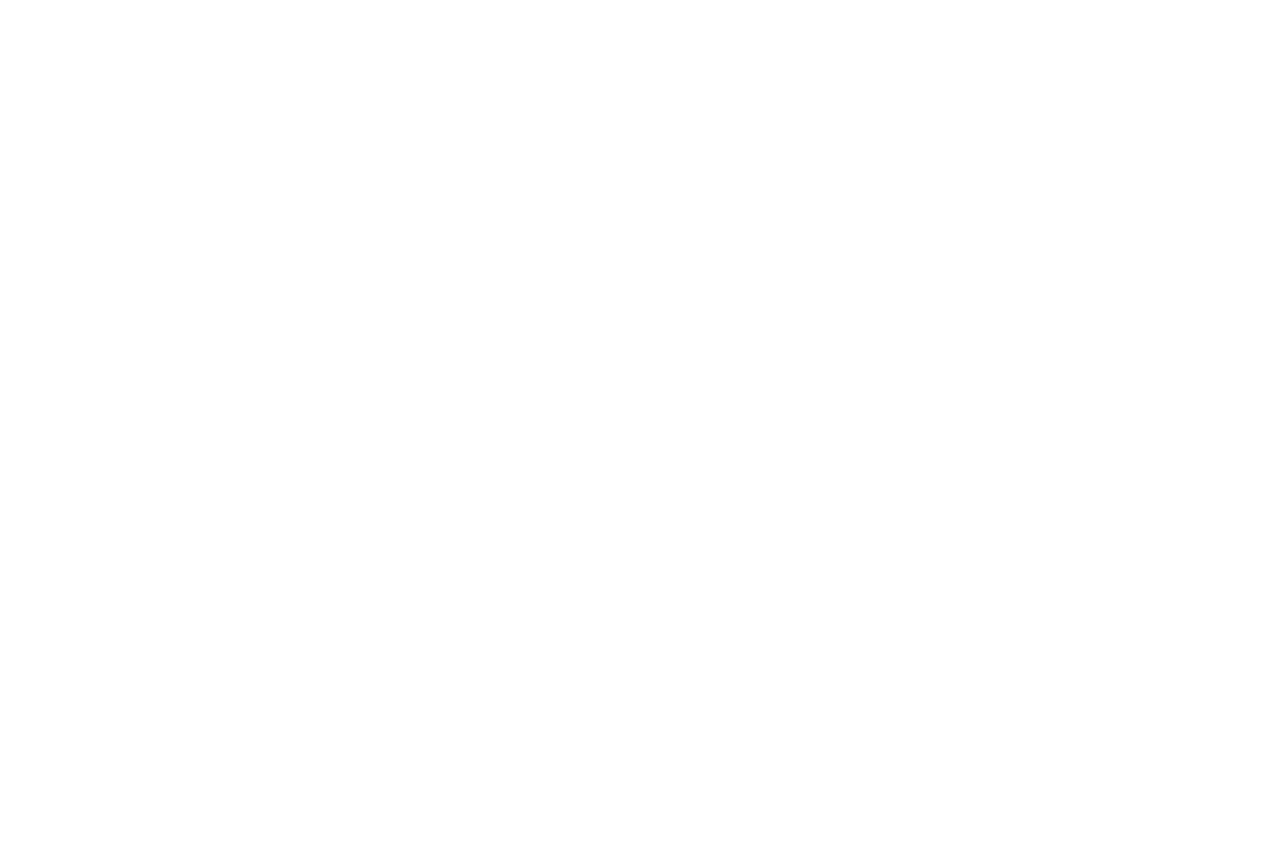
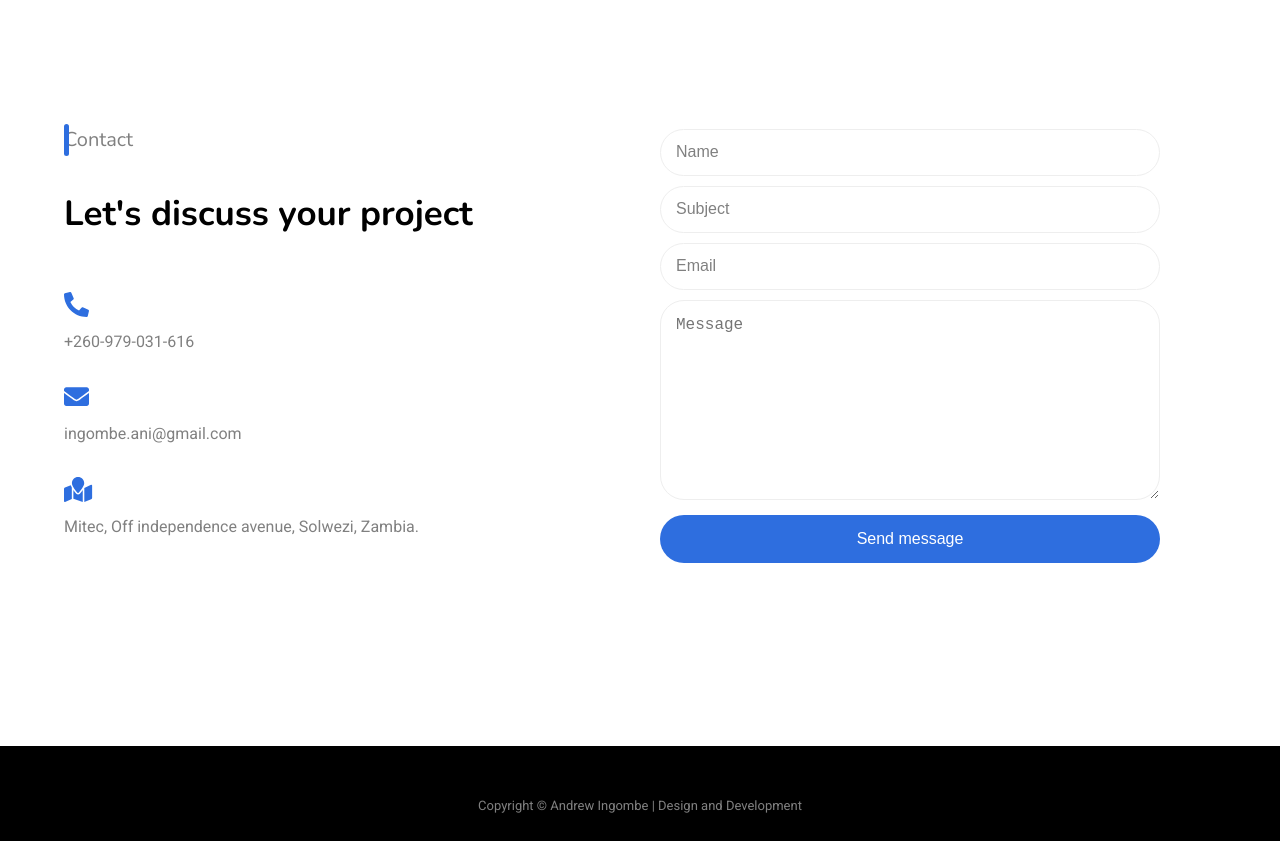
Before and after one commit to Andrewingombe/react_portfolio_website, a React (Create React App) app: page / in a window 1280 px wide. Shown: the part 3220-4061 px from the top of the page. Before the commit the page ends 3066 px from the top, so only its background shows below. Built offline with nearby package versions, Linux system fonts and the light colour scheme.

Commit message:
Finish working on navbar and footer

```diff
--- a/package.json
+++ b/package.json
@@ -10,6 +10,7 @@
     "@testing-library/jest-dom": "^5.14.1",
     "@testing-library/react": "^11.2.7",
     "@testing-library/user-event": "^12.8.3",
+    "emailjs-com": "^3.2.0",
     "react": "^17.0.2",
     "react-dom": "^17.0.2",
     "react-scripts": "4.0.3",
--- a/public/index.html
+++ b/public/index.html
@@ -20,6 +20,7 @@
 
       html {
         font-size: 62.5%;
+        scroll-behavior: smooth;
       }
 
       body {
--- a/src/App.jsx
+++ b/src/App.jsx
@@ -3,13 +3,21 @@ import "./App.scss";
 import Hero from "./components/hero/Hero";
 import About from "./components/about/About";
 import Projects from "./components/projects/Projects";
+import Contact from "./components/contact/Contact";
+import Header from "./components/header/Header";
+import Footer from "./components/footer/Footer";
 
 function App() {
   return (
-    <div className="container">
-      <Hero />
-      <About />
-      <Projects />
+    <div>
+      <Header />
+      <div className="container">
+        <Hero />
+        <About />
+        <Projects />
+        <Contact />
+      </div>
+      <Footer />
     </div>
   );
 }
--- a/src/components/about/About.jsx
+++ b/src/components/about/About.jsx
@@ -13,7 +13,7 @@ import { faDatabase } from "@fortawesome/free-solid-svg-icons";
 
 function About() {
   return (
-    <div className="about__section">
+    <div className="about__section" id="about">
       <div className="about__left">
         <div className="about__img__wrapper">
           <img src={profilePic} alt="Andrew smiling" />
--- /dev/null
+++ b/src/components/contact/Contact.jsx
@@ -0,0 +1,75 @@
+import React, { useRef, useState } from "react";
+import emailjs from "emailjs-com";
+import "./contact.scss";
+import { FontAwesomeIcon } from "@fortawesome/react-fontawesome";
+import {
+  faEnvelope,
+  faMapMarked,
+  faPhoneAlt,
+} from "@fortawesome/free-solid-svg-icons";
+
+function Contact() {
+  const formRef = useRef();
+  const [done, setDone] = useState(false);
+
+  const handleSubmit = (e) => {
+    e.preventDefault();
+    emailjs
+      .sendForm(
+        "service_kos1zco",
+        "template_kn8gqht",
+        formRef.current,
+        "user_QNsTqucus6vfNkBEYYdni"
+      )
+      .then(
+        (result) => {
+          console.log(result.text);
+          setDone(true);
+        },
+        (error) => {
+          console.log(error.text);
+        }
+      );
+  };
+  return (
+    <div className="contact__section" id="contacts">
+      <div className="contact__left">
+        <h4 className="conatct__intro">Contact</h4>
+        <h2 className="contact__title">Let's discuss your project</h2>
+        <div className="contact__details">
+          <div className="contact__item">
+            <FontAwesomeIcon icon={faPhoneAlt} className="icon" />
+            <p className="contact__text">+260-979-031-616</p>
+          </div>
+          <div className="contact__item">
+            <FontAwesomeIcon icon={faEnvelope} className="icon" />
+            <p className="contact__text">ingombe.ani@gmail.com</p>
+          </div>
+          <div className="contact__item">
+            <FontAwesomeIcon icon={faMapMarked} className="icon" />
+            <p className="contact__text">
+              Mitec, Off independence avenue, Solwezi, Zambia.
+            </p>
+          </div>
+        </div>
+      </div>
+      <div className="contact__right">
+        <form onSubmit={handleSubmit} ref={formRef}>
+          <div className="form__input">
+            <input type="text" name="user__name" placeholder="Name" />
+          </div>
+          <div className="form__input">
+            <input type="text" name="user__subject" placeholder="Subject" />
+          </div>
+          <div className="form__input">
+            <input type="text" name="user__email" placeholder="Email" />
+          </div>
+          <textarea name="message" placeholder="Message"></textarea>
+          <button type="submit">Send message</button>
+        </form>
+      </div>
+    </div>
+  );
+}
+
+export default Contact;
--- /dev/null
+++ b/src/components/contact/contact.scss
@@ -0,0 +1,114 @@
+.contact__section {
+  height: 100vh;
+  display: flex;
+  align-items: center;
+  column-gap: 40px;
+  border-top: 1px solid #eee;
+  .contact__left {
+    flex: 1;
+    .conatct__intro {
+      font-size: 2rem;
+      font-weight: 400;
+      color: gray;
+      margin-bottom: 30px;
+      position: relative;
+      &::before {
+        content: "";
+        position: absolute;
+        width: 5px;
+        height: 100%;
+        background-color: #2e6edf;
+        border-radius: 5px;
+      }
+    }
+    .contact__title {
+      font-size: 3.5rem;
+      margin-bottom: 50px;
+    }
+  }
+  .contact__details {
+    .icon {
+      color: #2e6edf;
+      font-size: 2.5rem;
+      margin-bottom: 10px;
+    }
+    .contact__text {
+      font-size: 1.6rem;
+      color: gray;
+      margin-bottom: 30px;
+    }
+  }
+  .contact__right {
+    flex: 1;
+    form {
+      max-width: 500px;
+      width: 100%;
+      .form__input {
+        margin-bottom: 10px;
+        input {
+          width: 100%;
+          padding: 15px;
+          border-radius: 24px;
+          border: 1px solid #eee;
+          &::placeholder {
+            color: gray;
+            font-family: inherit;
+            font-size: 1.6rem;
+          }
+          &:focus {
+            outline-color: #2e6edf;
+          }
+        }
+      }
+      textarea {
+        width: 100%;
+        height: 200px;
+        border: 1px solid #eee;
+        border-radius: 24px;
+        padding: 15px;
+        margin-bottom: 10px;
+        &::placeholder {
+          font-family: inherit;
+          font-size: 1.6rem;
+        }
+        &:focus {
+          outline-color: #2e6edf;
+        }
+      }
+      button {
+        width: 100%;
+        font-size: 1.6rem;
+        border: none;
+        background-color: #2e6edf;
+        color: white;
+        padding: 15px;
+        border-radius: 24px;
+        cursor: pointer;
+        transition: 0.5s ease-in-out;
+        &:hover {
+          color: #2e6edf;
+          border: 1px solid #2e6edf;
+          background-color: transparent;
+        }
+      }
+    }
+  }
+}
+
+@media (max-width: 768px) {
+  .contact__section {
+    flex-direction: column;
+    height: unset;
+    margin-bottom: 100px;
+    .contact__left,
+    .contact__right {
+      width: 100%;
+    }
+
+    .contact__right {
+      form {
+        margin: 0 auto;
+      }
+    }
+  }
+}
--- /dev/null
+++ b/src/components/footer/Footer.jsx
@@ -0,0 +1,16 @@
+import React from "react";
+import "./footer.scss";
+
+function Footer() {
+  return (
+    <div>
+      <footer>
+        <p className="footer">
+          Copyright &copy; Andrew Ingombe | Design and Development
+        </p>
+      </footer>
+    </div>
+  );
+}
+
+export default Footer;
--- /dev/null
+++ b/src/components/footer/footer.scss
@@ -0,0 +1,9 @@
+footer {
+  background-color: black;
+  padding: 50px 0 24px 0;
+}
+.footer {
+  text-align: center;
+  color: gray;
+  font-size: 1.3rem;
+}
--- /dev/null
+++ b/src/components/header/Header.jsx
@@ -0,0 +1,46 @@
+import React, { useState } from "react";
+import "./header.scss";
+
+function Header() {
+  const [navbar, setNavbar] = useState(false);
+  const [links, setLinks] = useState(false);
+
+  const changeBackground = () => {
+    if (window.scrollY >= 55) {
+      setNavbar(true);
+    } else {
+      setNavbar(false);
+    }
+  };
+
+  const changeColor = () => {
+    if (window.scrollY >= 55) {
+      setLinks(true);
+    } else {
+      setLinks(false);
+    }
+  };
+
+  window.addEventListener("scroll", changeBackground);
+  window.addEventListener("scroll", changeColor);
+
+  return (
+    <div>
+      <header className={navbar ? "active" : null}>
+        <nav className="navbar">
+          <a className={navbar ? "a-active" : null} href="#about">
+            About
+          </a>
+          <a className={navbar ? "a-active" : null} href="#projects">
+            Projects
+          </a>
+          <a className={navbar ? "a-active" : null} href="#contacts">
+            Contact
+          </a>
+        </nav>
+      </header>
+    </div>
+  );
+}
+
+export default Header;
--- /dev/null
+++ b/src/components/header/header.scss
@@ -0,0 +1,31 @@
+header {
+  background-color: #2e6edf;
+  // padding: 15px 30px;
+  height: 55px;
+  display: flex;
+  align-items: center;
+  justify-content: center;
+  position: fixed;
+  width: 100%;
+  z-index: 100;
+  transition: 0.5s ease-in-out;
+  &.active {
+    background-color: white;
+    box-shadow: rgba(0, 0, 0, 0.1) 0px 1px 2px 0px;
+    color: #2e6edf;
+  }
+  .navbar .a-active {
+    color: #2e6edf;
+  }
+  .navbar a {
+    color: white;
+    text-decoration: none;
+    font-size: 1.6rem;
+    margin: 0 30px;
+    transition: 0.5s ease-in-out;
+    font-family: Nunito, sans-serif;
+    &:hover {
+      color: lightgray;
+    }
+  }
+}
--- a/src/components/projects/Projects.jsx
+++ b/src/components/projects/Projects.jsx
@@ -5,7 +5,7 @@ import { projects } from "../../data.js";
 
 function Projects() {
   return (
-    <div className="projects__section">
+    <div className="projects__section" id="projects">
       <h4 className="projects__intro">Projects</h4>
       <h2 className="projects__title">Take a look at my work</h2>
       <div className="projects__wrapper">
--- a/src/components/projects/projects.scss
+++ b/src/components/projects/projects.scss
@@ -1,5 +1,5 @@
 .projects__section {
-  height: 100vh;
+  margin-bottom: 100px;
   .projects__intro {
     color: gray;
     font-size: 2rem;
```
Also changed, not shown: 1 other file (tests, documents, lock files or other folders).
